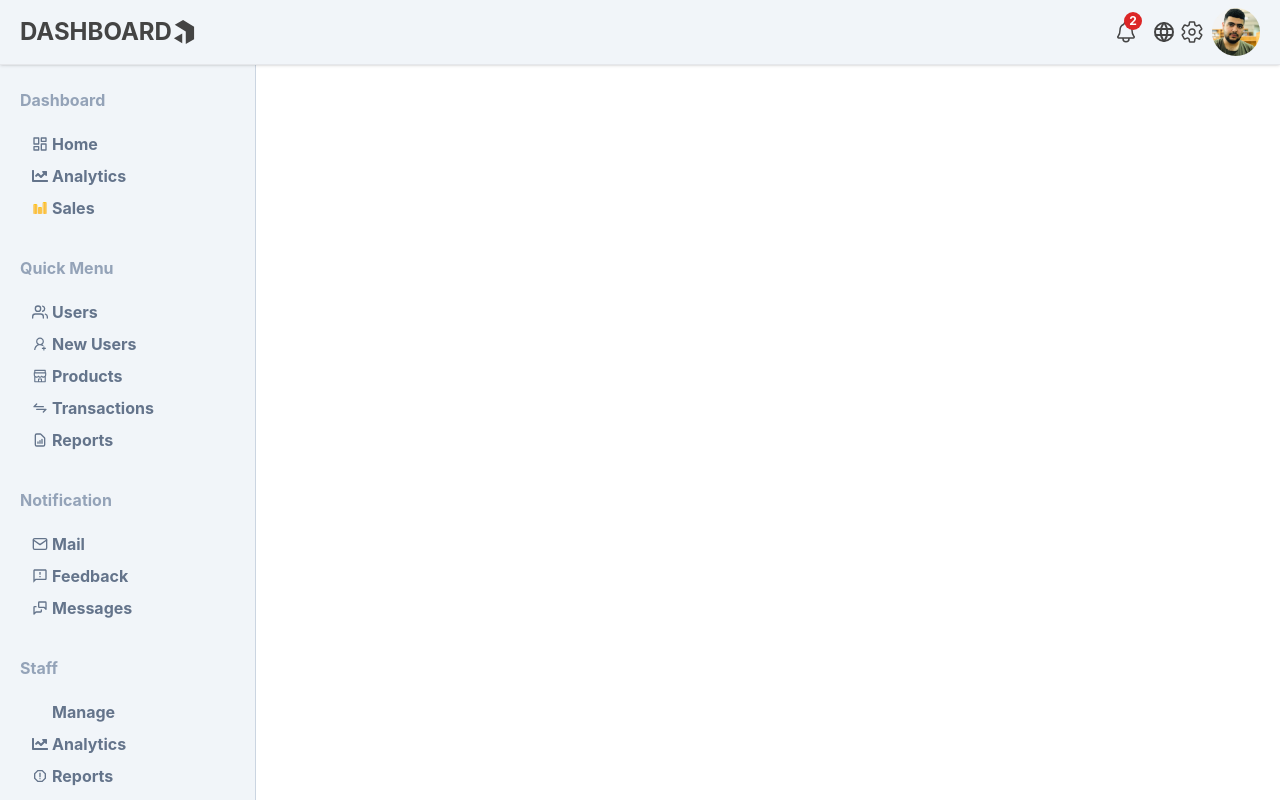
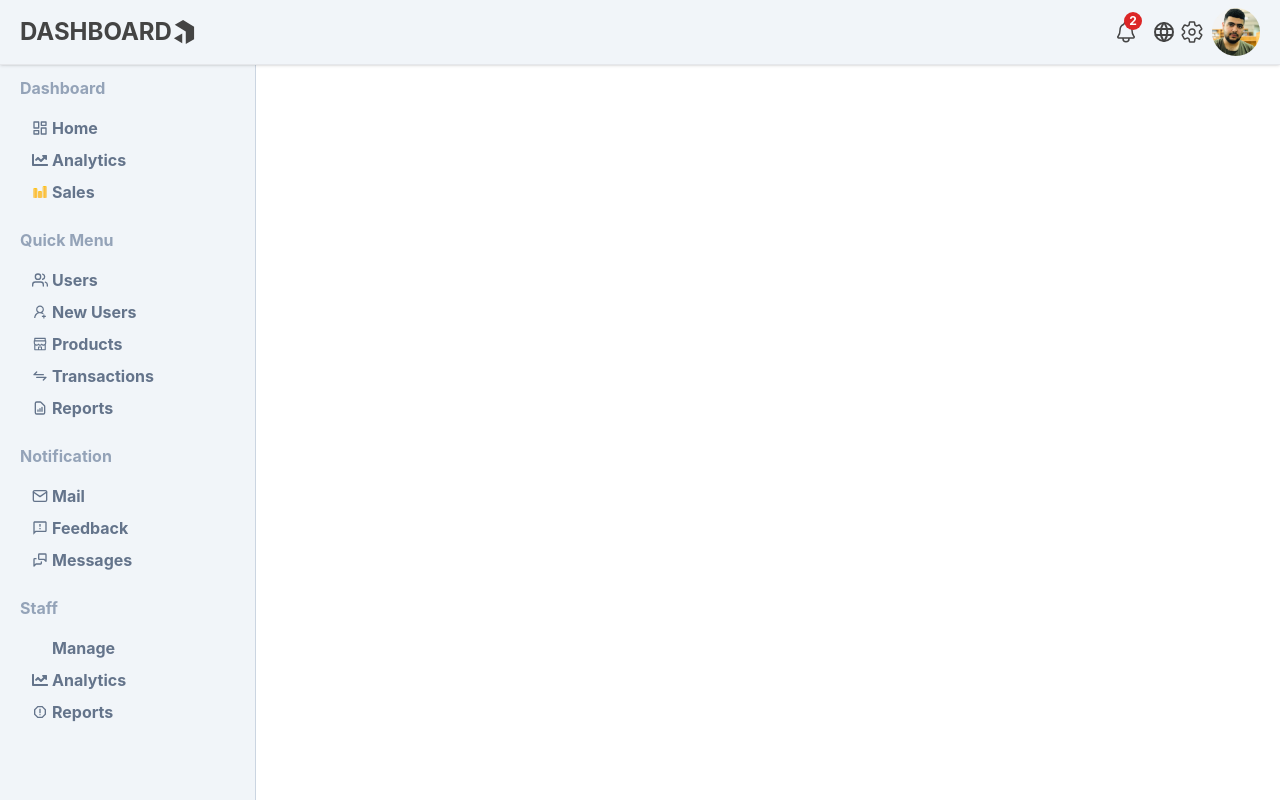
Before and after one commit to ghasemizade/dashboard-cms, a React (Create React App) app: page / in a window 1280 px wide. Built offline with nearby package versions, Linux system fonts and the light colour scheme; some icons are missing.

Commit message:
upd padding style

```diff
--- a/src/components/SidebarSec.js
+++ b/src/components/SidebarSec.js
@@ -4,11 +4,11 @@ import clsx from 'clsx'
 export default function SidebarSec({title, children}) {
   return (
     <div className={clsx(
-        "pt-8 px-5",
+        "pt-5 px-5",
         "font-bold text-slate-400",
     )}>
         <p className={clsx(
-            'pb-4'
+            'pb-3'
         )}>{title}</p>
         {children}
     </div>
```
